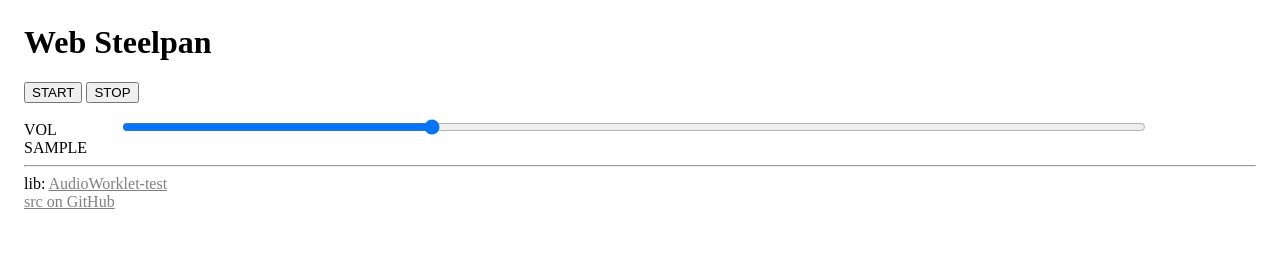
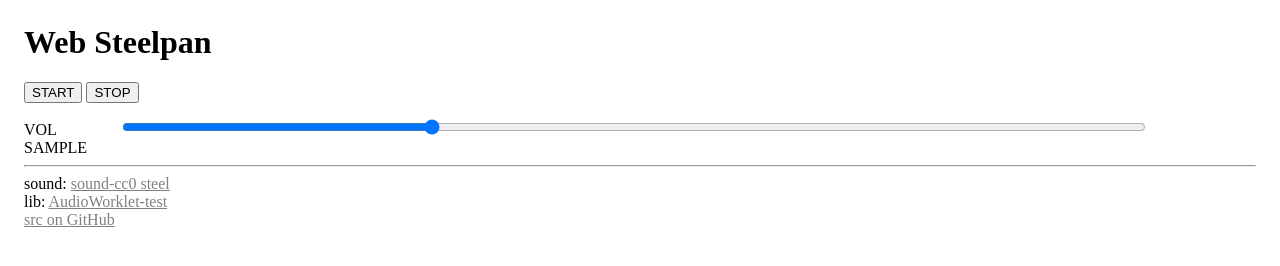
Before and after one commit to code4fukui/web-steelpan, a plain HTML site: page index.html in a window 1280 px wide. Drawn offline with Linux system fonts and the light colour scheme.

Commit message:
Update index.html

```diff
--- a/index.html
+++ b/index.html
@@ -10,6 +10,7 @@
 <span class=label>VOL</span><input type=range id=range min=0 max=1 value=0.3 step=0.01><br>
 <span class=label>SAMPLE</span><span id=spantones></span><br>
 <hr>
+sound: <a href=https://github.com/code4fukui/sound-cc0>sound-cc0 steel</a><br>
 lib: <a href=https://github.com/code4fukui/audioworklet-test/>AudioWorklet-test</a><br>
 <a href=https://github.com/code4fukui/web-steelpan/>src on GitHub</a><br>
 
```
